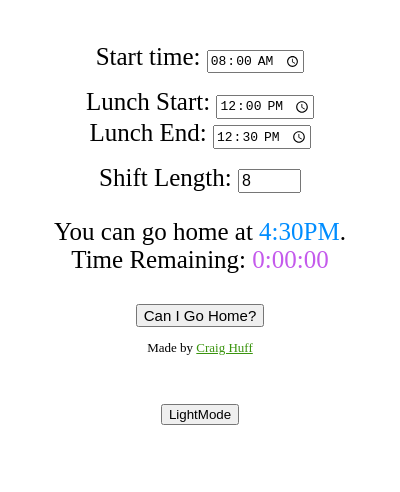
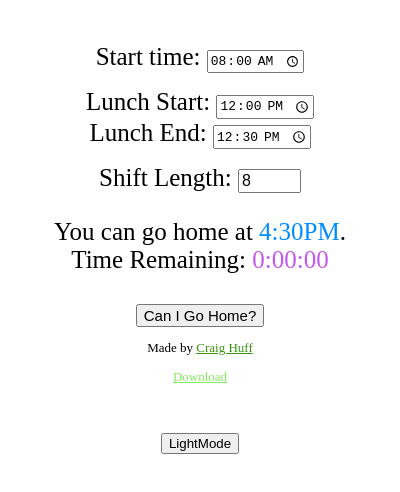
Before and after one commit to cthuff/WhenCanIGoHome, an Electron app: page index.html in a window 400 px wide. Drawn offline with Linux system fonts and the light colour scheme.

Commit message:
downloadable dmg

```diff
--- a/index.html
+++ b/index.html
@@ -40,6 +40,7 @@
 <footer>
     <div style="text-align: center;">
         <p style="font-size: small;">Made by <a id = "webpage" style="color: #82EC5A;" href="https://craighuff.com" target="_blank"> Craig Huff</a></p>
+        <p style="font-size: small;"> <a id = "file" style="color: #82EC5A;" href="WCIGH.dmg" download="WCIGH.dmg">Download </a></p>
         <br>
         <div>
             <button id="darkMode" onclick="toggle()">LightMode</button>
```
Also changed, not shown: 1 other file.
